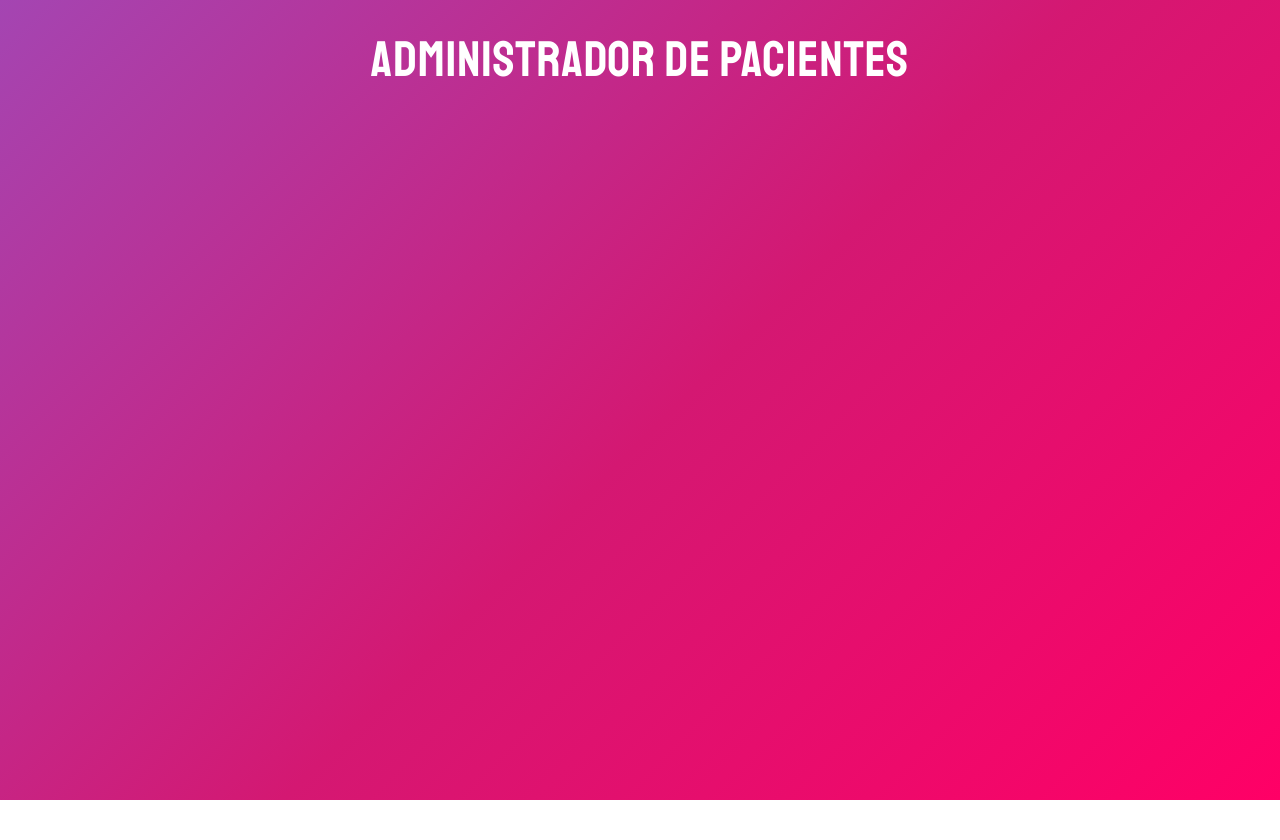
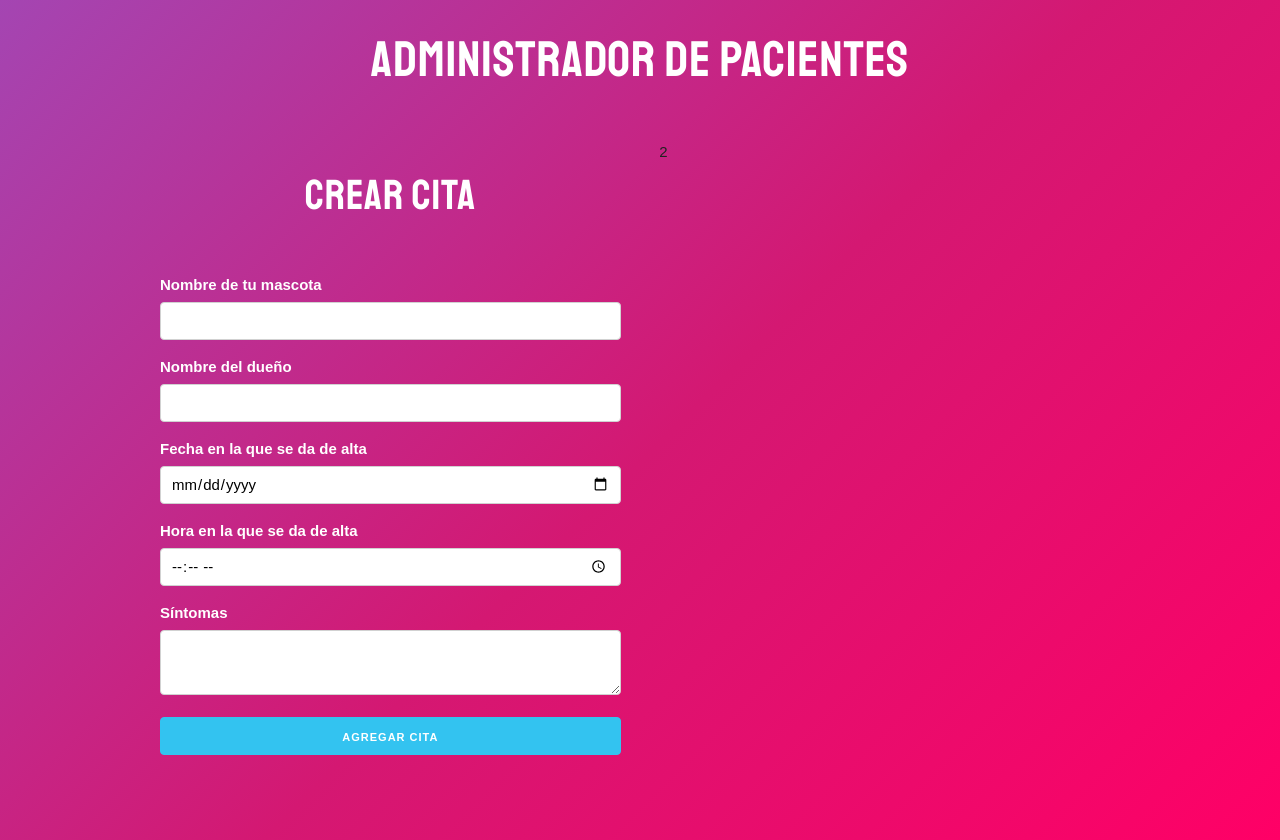
Before and after one commit to santiago-rodrig/citas, a React (Create React App) app: page / in a window 1280 px wide. Before the commit the page ends 800 px from the top, so only its background shows below. Built offline with nearby package versions, Linux system fonts and the light colour scheme.

Commit message:
feature: appointment form

```diff
--- a/src/App.js
+++ b/src/App.js
@@ -1,8 +1,21 @@
-import React from 'react';
+import React, { Fragment } from 'react';
+import Form from './components/Form';
 
 function App() {
   return (
-    <h1>Administrador de Pacientes</h1>
+    <>
+      <h1>Administrador de Pacientes</h1>
+      <div className="container">
+        <div className="row">
+          <div className="one-half column">
+            <Form />
+          </div>
+          <div className="one-half column">
+            2
+          </div>
+        </div>
+      </div>
+    </>
   );
 }
 
--- /dev/null
+++ b/src/components/Form.js
@@ -0,0 +1,22 @@
+import React, { Fragment } from 'react';
+
+const Form = () => (
+  <>
+    <h2>Crear Cita</h2>
+    <form>
+      <label>Nombre de tu mascota</label>
+      <input type="text" name="pet" className="u-full-width" />
+      <label>Nombre del dueño</label>
+      <input type="text" name="owner" className="u-full-width" />
+      <label>Fecha en la que se da de alta</label>
+      <input type="date" name="date_free" className="u-full-width" />
+      <label>Hora en la que se da de alta</label>
+      <input type="time" name="time_free" className="u-full-width" />
+      <label>Síntomas</label>
+      <textarea className="u-full-width" name="sympthoms"></textarea>
+      <button type="submit" className="u-full-width button-primary">Agregar Cita</button>
+    </form>
+  </>
+);
+
+export default Form;
```
